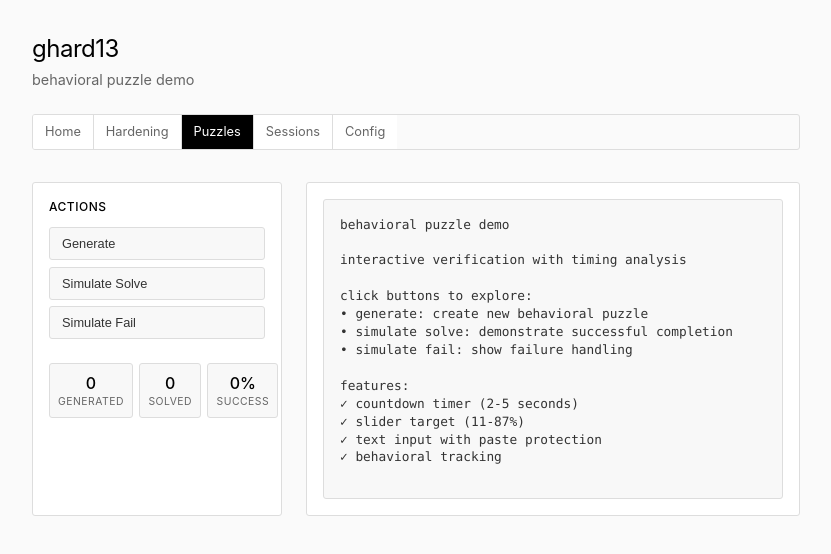
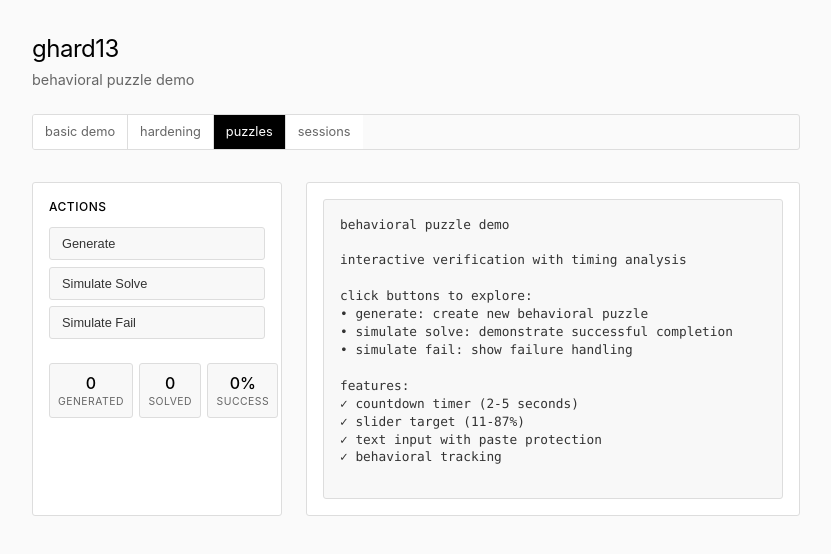
Before and after one commit to j-a-c-k-goes/ghard13, a website: page demo/puzzles.html in a window 1280 px wide. Shown: the whole page, without its empty margins (224-1055 px from the left). Drawn offline with Linux system fonts and the light colour scheme.

Commit message:
fixes navigation to puzzle experience

```diff
--- a/demo/puzzles.html
+++ b/demo/puzzles.html
@@ -12,11 +12,10 @@
             <h1 class="title">ghard13</h1>
             <p class="subtitle">behavioral puzzle demo</p>
             <nav class="nav">
-                <a href="index.html" class="nav-link">Home</a>
-                <a href="hardening.html" class="nav-link">Hardening</a>
-                <a href="puzzles.html" class="nav-link active">Puzzles</a>
-                <a href="sessions.html" class="nav-link">Sessions</a>
-                <a href="config.html" class="nav-link">Config</a>
+                <a href="index.html" class="nav-link">basic demo</a>
+                <a href="hardening.html" class="nav-link">hardening</a>
+                <a href="puzzles.html" class="nav-link active">puzzles</a>
+                <a href="sessions.html" class="nav-link">sessions</a>
             </nav>
         </header>
 
```
